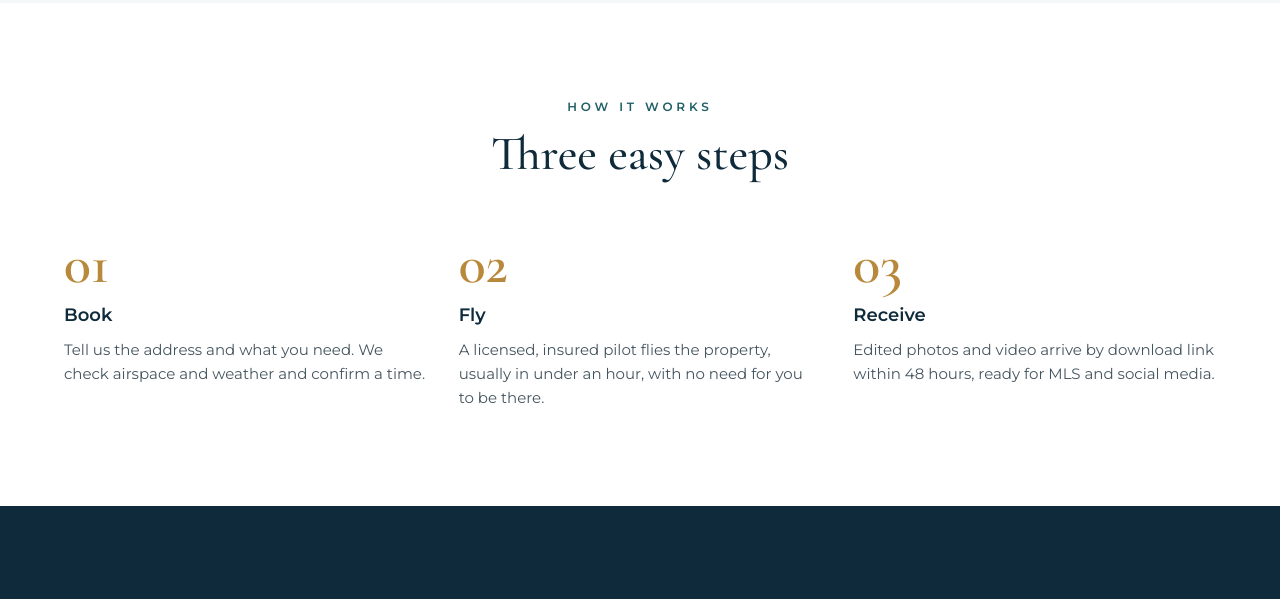
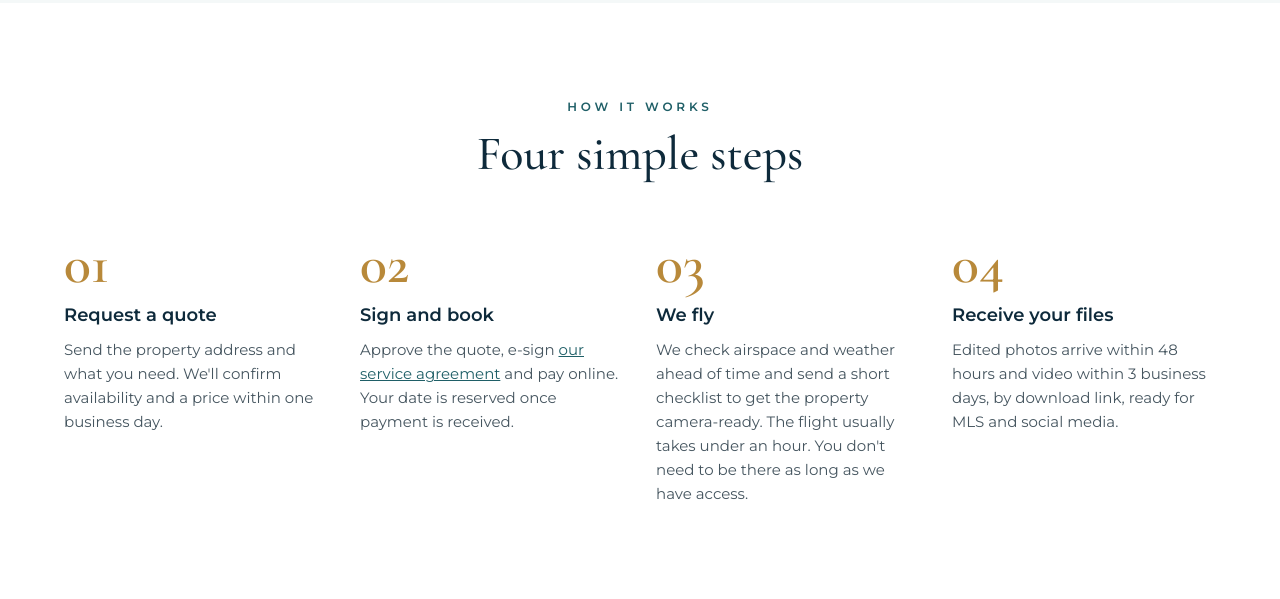
Before and after one commit to Aleibovitz/ROYALPALM, a plain HTML site: page index.html in a window 1280 px wide. Shown: the part 2240-2839 px from the top of the page. Drawn offline with nearby package versions, Linux system fonts and the light colour scheme.

Commit message:
Update steps in how it works section

```diff
--- a/index.html
+++ b/index.html
@@ -276,28 +276,32 @@ input:focus,select:focus,textarea:focus{outline:2px solid var(--teal);outline-of
   <div class="wrap">
     <div class="section-head">
       <div class="eyebrow">How it works</div>
-      <h2>Three easy steps</h2>
+      <h2>Four simple steps</h2>
     </div>
     <div class="steps">
       <div class="step">
         <div class="step-num">01</div>
-        <h3>Book</h3>
-        <p>Tell us the address and what you need. We check airspace and weather and confirm a time.</p>
+        <h3>Request a quote</h3>
+        <p>Send the property address and what you need. We'll confirm availability and a price within one business day.</p>
       </div>
       <div class="step">
         <div class="step-num">02</div>
-        <h3>Fly</h3>
-        <p>A licensed, insured pilot flies the property, usually in under an hour, with no need for you to be there.</p>
+        <h3>Sign and book</h3>
+        <p>Approve the quote, e-sign <A href='/docs/serviceagreement.pdf'>our service agreement</A> and pay online. Your date is reserved once payment is received.</p>
       </div>
       <div class="step">
         <div class="step-num">03</div>
-        <h3>Receive</h3>
-        <p>Edited photos and video arrive by download link within 48 hours, ready for MLS and social media.</p>
+        <h3>We fly</h3>
+        <p>We check airspace and weather ahead of time and send a short checklist to get the property camera-ready. The flight usually takes under an hour. You don't need to be there as long as we have access.</p>
+      </div>
+      <div class="step">
+        <div class="step-num">04</div>
+        <h3>Receive your files</h3>
+        <p>Edited photos arrive within 48 hours and video within 3 business days, by download link, ready for MLS and social media.</p>
       </div>
     </div>
   </div>
 </section>
-
 <section class="section about dark" id="about">
   <div class="wrap">
     <div class="about-media placeholder"><img class="media" src="images/pilot.jpg" alt="Pilot with drone"/></div>
```
